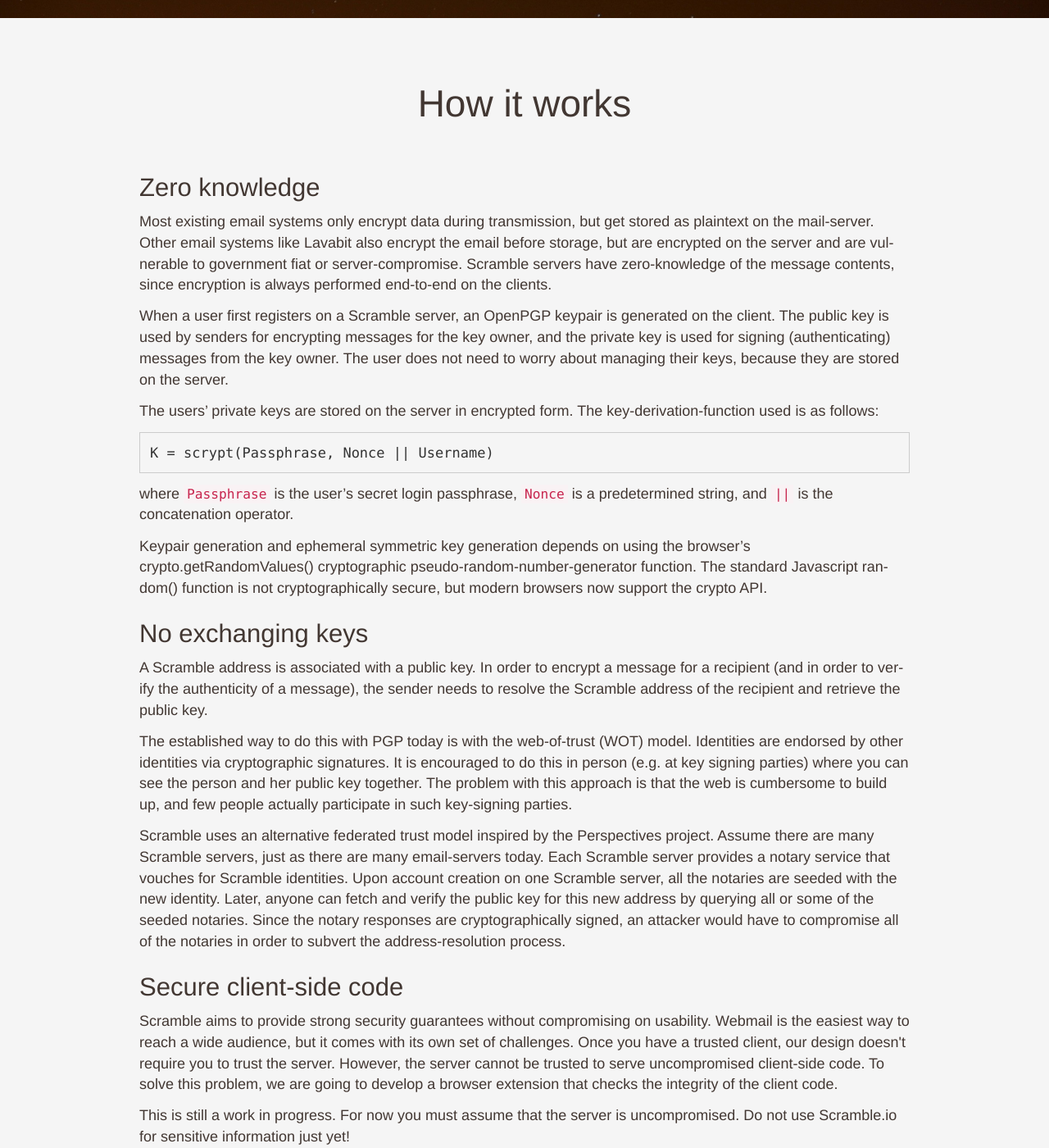
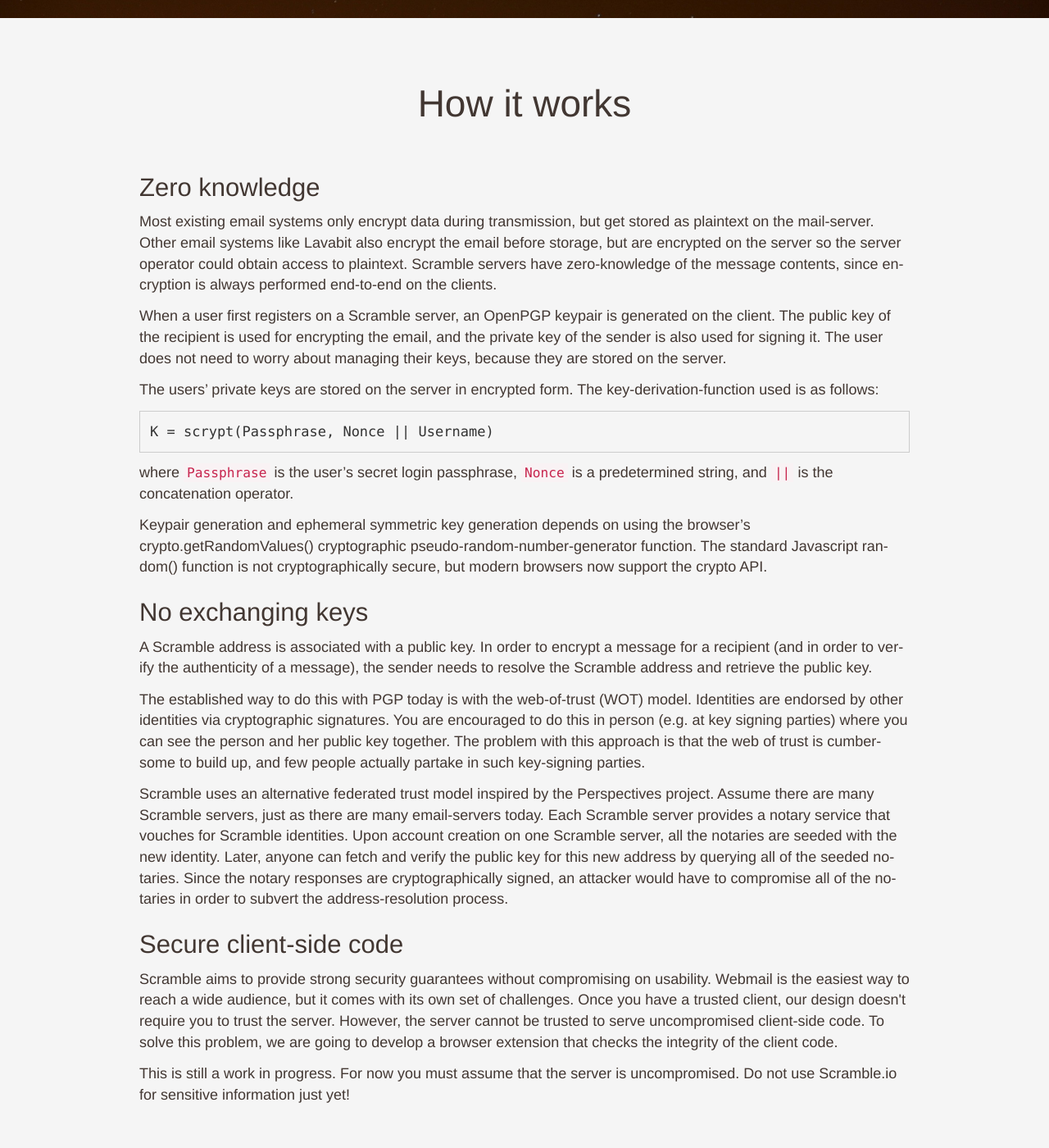
Before and after one commit to dcposch/scramble, a Jekyll site: the page built from index.html, in a window 1280 px wide and 1400 px high, scrolled down 1680 px. Shown: the whole window at 82% size. Built offline with Jekyll 4.4.1, drawn with Linux system fonts in a browser that asks for light colours; nearby versions of some CDN libraries; Markdown is read by kramdown in place of the engine named in the settings; the list of posts is cut into pages by our own code; some of the changed text lies outside the part shown.

Commit message:
Wording tweaks

```diff
--- a/index.html
+++ b/index.html
@@ -24,7 +24,7 @@
         <img src="{{ site.baseurl }}/img/arrow-lock.svg" />
       </div>
       <div class="col-md-8">
-        <p>Scramble servers receive and store only ciphertext. This means that nobody, not even the operators of the Scramble servers, or any entity that has gained control of the servers, can read your mail. We developing a browser extension which will verify the Javascript loaded from the server. In the event that it has been tampered with, the user is notified.</p>
+        <p>Scramble servers receive and store only ciphertext. This means that nobody, not even the operators of the Scramble servers, or any entity that has gained control of the servers, can read your mail. We are developing a browser extension which will verify the Javascript loaded from the server. With the browser extension installed, you won't have to trust the server at all.
       </div>
     </div>
 
@@ -57,9 +57,9 @@
 
       <h3>Zero knowledge</h3>
 
-      <p>Most existing email systems only encrypt data during transmission, but get stored as plaintext on the mail-server. Other email systems like Lavabit also encrypt the email before storage, but are encrypted on the server and are vulnerable to government fiat or server-compromise. Scramble servers have zero-knowledge of the message contents, since encryption is always performed end-to-end on the clients.</p>
+      <p>Most existing email systems only encrypt data during transmission, but get stored as plaintext on the mail-server. Other email systems like Lavabit also encrypt the email before storage, but are encrypted on the server so the server operator could obtain access to plaintext. Scramble servers have zero-knowledge of the message contents, since encryption is always performed end-to-end on the clients.</p>
 
-      <p>When a user first registers on a Scramble server, an OpenPGP keypair is generated on the client. The public key is used by senders for encrypting messages for the key owner, and the private key is used for signing (authenticating) messages from the key owner. The user does not need to worry about managing their keys, because they are stored on the server.</p>
+      <p>When a user first registers on a Scramble server, an OpenPGP keypair is generated on the client. The public key of the recipient is used for encrypting the email, and the private key of the sender is also used for signing it. The user does not need to worry about managing their keys, because they are stored on the server.</p>
 
       <p>The users’ private keys are stored on the server in encrypted form. The key-derivation-function used is as follows:
       <pre>K = scrypt(Passphrase, Nonce || Username)</pre>
@@ -69,11 +69,11 @@
 
       <h3>No exchanging keys</h3>
 
-      <p>A Scramble address is associated with a public key. In order to encrypt a message for a recipient (and in order to verify the authenticity of a message), the sender needs to resolve the Scramble address of the recipient and retrieve the public key.</p>
+      <p>A Scramble address is associated with a public key. In order to encrypt a message for a recipient (and in order to verify the authenticity of a message), the sender needs to resolve the Scramble address and retrieve the public key.</p>
 
-      <p>The established way to do this with PGP today is with the web-of-trust (WOT) model. Identities are endorsed by other identities via cryptographic signatures. It is encouraged to do this in person (e.g. at key signing parties) where you can see the person and her public key together. The problem with this approach is that the web is cumbersome to build up, and few people actually participate in such key-signing parties.</p>
+      <p>The established way to do this with PGP today is with the web-of-trust (WOT) model. Identities are endorsed by other identities via cryptographic signatures. You are encouraged to do this in person (e.g. at key signing parties) where you can see the person and her public key together. The problem with this approach is that the web of trust is cumbersome to build up, and few people actually partake in such key-signing parties.</p>
 
-      <p>Scramble uses an alternative federated trust model inspired by the Perspectives project. Assume there are many Scramble servers, just as there are many email-servers today. Each Scramble server provides a notary service that vouches for Scramble identities. Upon account creation on one Scramble server, all the notaries are seeded with the new identity. Later, anyone can fetch and verify the public key for this new address by querying all or some of the seeded notaries. Since the notary responses are cryptographically signed, an attacker would have to compromise all of the notaries in order to subvert the address-resolution process.</p>
+      <p>Scramble uses an alternative federated trust model inspired by the Perspectives project. Assume there are many Scramble servers, just as there are many email-servers today. Each Scramble server provides a notary service that vouches for Scramble identities. Upon account creation on one Scramble server, all the notaries are seeded with the new identity. Later, anyone can fetch and verify the public key for this new address by querying all of the seeded notaries. Since the notary responses are cryptographically signed, an attacker would have to compromise all of the notaries in order to subvert the address-resolution process.</p>
 
       <h3>Secure client-side code</h3>
 
```
Also changed, not shown: other parts of index.html (+2 -2 lines).
